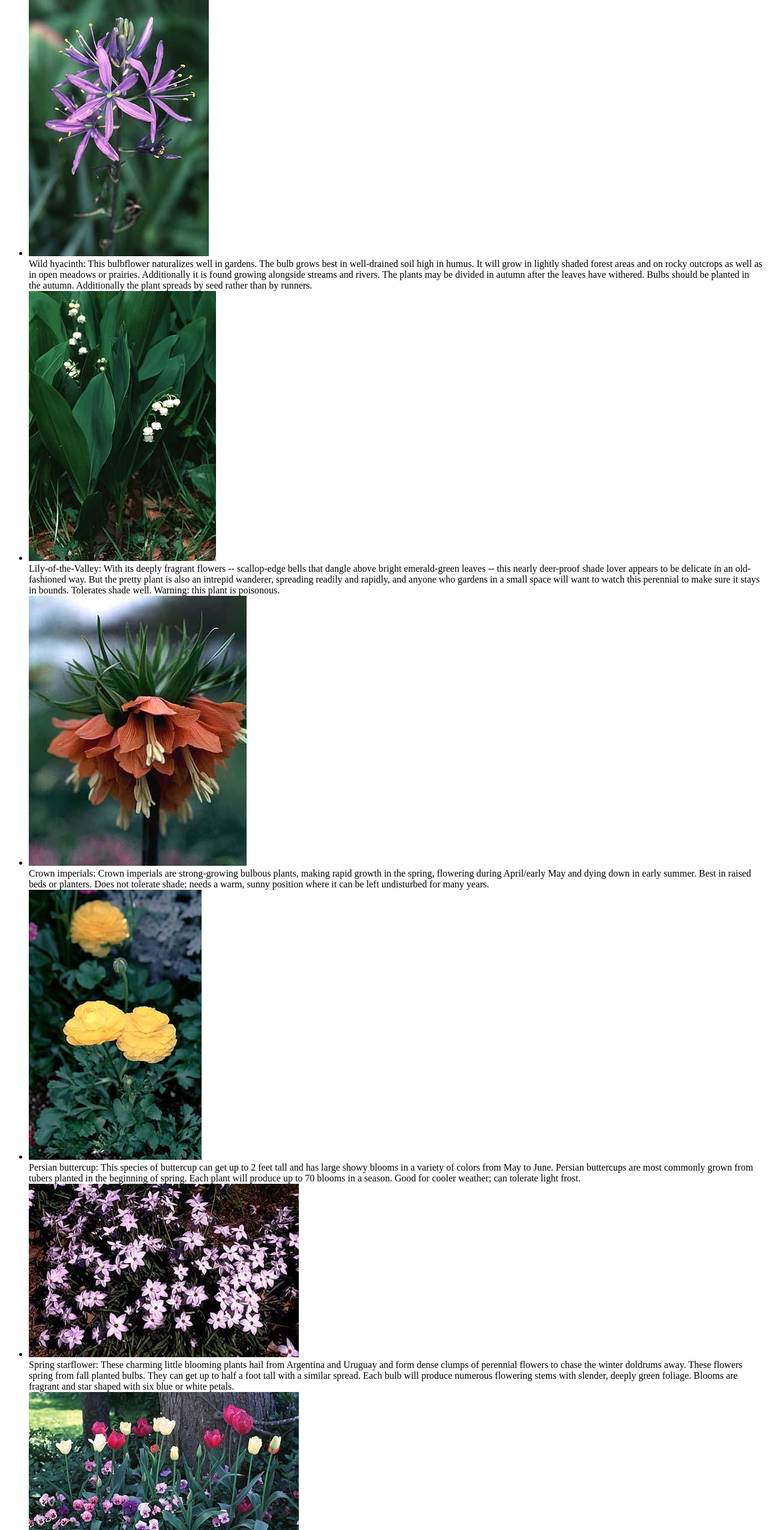
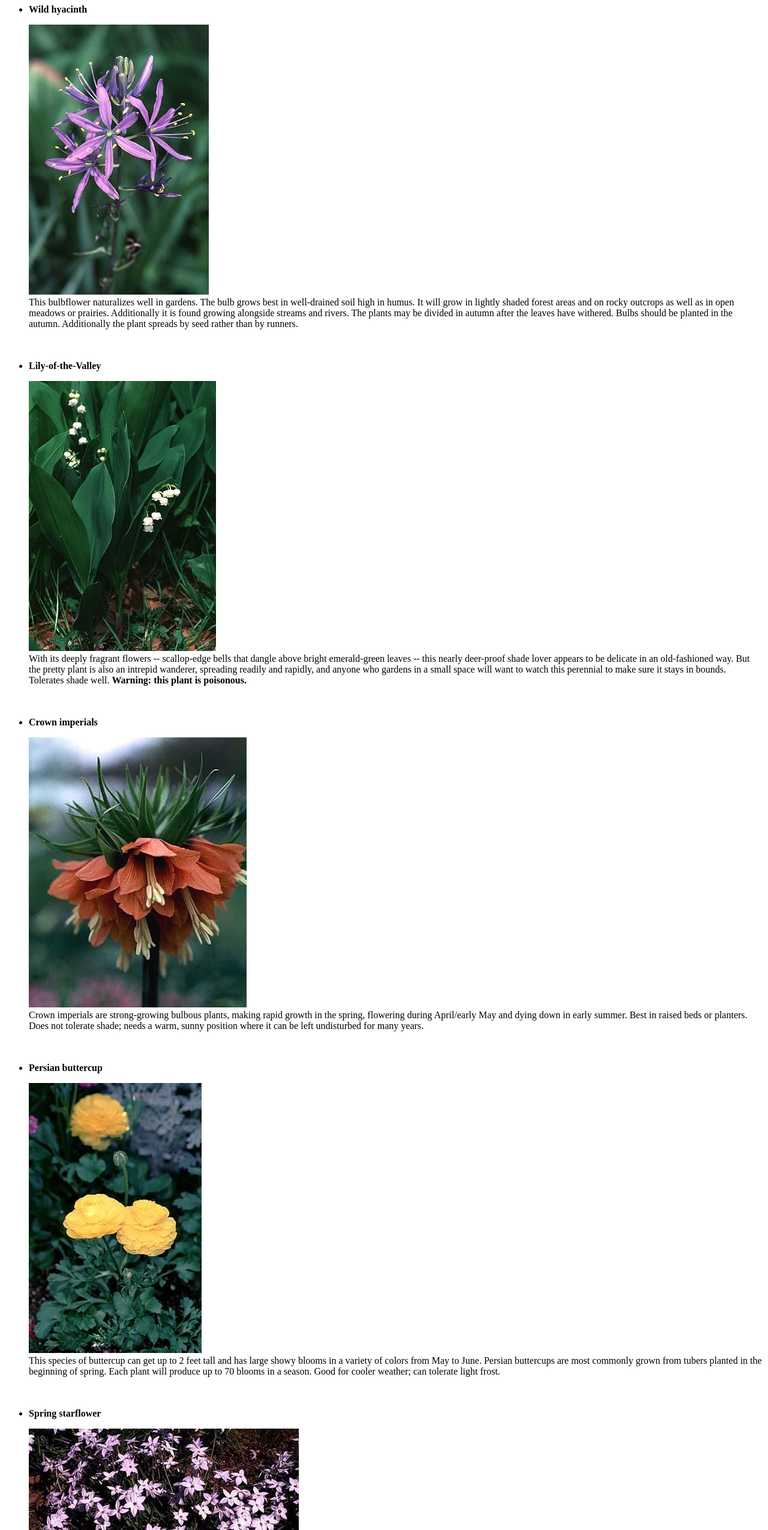
Before and after one commit to Momentum-Team-8/html--small-biz-website-smilewendy7, a plain HTML site: page in-stock.html in a window 1280 px wide. Shown: the part 73-2623 px from the top of the page at 60% size. Drawn offline with Linux system fonts and the light colour scheme.

Commit message:
make some words in in-stock, index, and info bold or italics

```diff
--- a/in-stock.html
+++ b/in-stock.html
@@ -4,20 +4,32 @@
     <meta charset="UTF-8">
     <meta http-equiv="X-UA-Compatible" content="IE=edge">
     <meta name="viewport" content="width= ---- html , initial-scale=1.0">
-    <title>Document</title>
+    <title>Currently In Stock --Lazy River Nursery and Garden Supply </title>
 </head>
 <body>
 
-<p>Currently In Stock
+<h1>Currently In Stock </h1>
 <ul>
-    <li> <img src= "starter_files/images/wild-hyacinth.jpg" alt= "Wild hyacinth"> <br />Wild hyacinth: This bulbflower naturalizes well in gardens. The bulb grows best in well-drained soil high in humus. It will grow in lightly shaded forest areas and on rocky outcrops as well as in open meadows or prairies. Additionally it is found growing alongside streams and rivers. The plants may be divided in autumn after the leaves have withered. Bulbs should be planted in the autumn. Additionally the plant spreads by seed rather than by runners. </li>
-    <li> <img src= "starter_files/images/lily-of-the-valley.jpg" alt = "Lily-of-the-Valley"> <br /> Lily-of-the-Valley: With its deeply fragrant flowers -- scallop-edge bells that dangle above bright emerald-green leaves -- this nearly deer-proof shade lover appears to be delicate in an old-fashioned way. But the pretty plant is also an intrepid wanderer, spreading readily and rapidly, and anyone who gardens in a small space will want to watch this perennial to make sure it stays in bounds. Tolerates shade well. Warning: this plant is poisonous.</li>
-    <li> <img src= "starter_files/images/crown-imperials.jpg" alt = "Crown imperials"> <br /> Crown imperials: Crown imperials are strong-growing bulbous plants, making rapid growth in the spring, flowering during April/early May and dying down in early summer. Best in raised beds or planters. Does not tolerate shade; needs a warm, sunny position where it can be left undisturbed for many years.</li>
-    <li> <img src= "starter_files/images/persian-buttercup.jpg" alt = "Persian buttercup"> <br /> Persian buttercup: This species of buttercup can get up to 2 feet tall and has large showy blooms in a variety of colors from May to June. Persian buttercups are most commonly grown from tubers planted in the beginning of spring. Each plant will produce up to 70 blooms in a season. Good for cooler weather; can tolerate light frost.</li>
-    <li> <img src= "starter_files/images/spring-starflower.jpg" alt = "Spring starflower"> <br /> Spring starflower: These charming little blooming plants hail from Argentina and Uruguay and form dense clumps of perennial flowers to chase the winter doldrums away. These flowers spring from fall planted bulbs. They can get up to half a foot tall with a similar spread. Each bulb will produce numerous flowering stems with slender, deeply green foliage. Blooms are fragrant and star shaped with six blue or white petals.</li>
-    <li> <img src= "starter_files/images/tulips.jpg" alt = "Tulips"> <br /> Tulips: We have a wide variety of tulips in many colors. Plant tulip bulbs in the fall, 6 to 8 weeks before a hard frost is expected and when soils are below 60 degrees F.</li>
+    <li> <p> <strong>Wild hyacinth </strong> </p><img src= "starter_files/images/wild-hyacinth.jpg" alt= "Wild hyacinth"> <br />This bulbflower naturalizes well in gardens. The bulb grows best in well-drained soil high in humus. It will grow in lightly shaded forest areas and on rocky outcrops as well as in open meadows or prairies. Additionally it is found growing alongside streams and rivers. The plants may be divided in autumn after the leaves have withered. Bulbs should be planted in the autumn. Additionally the plant spreads by seed rather than by runners. </li>
+    <Br />
+    <Br />
+    <li> <p><strong>Lily-of-the-Valley</p> </strong><img src= "starter_files/images/lily-of-the-valley.jpg" alt = "Lily-of-the-Valley"> <br /> With its deeply fragrant flowers -- scallop-edge bells that dangle above bright emerald-green leaves -- this nearly deer-proof shade lover appears to be delicate in an old-fashioned way. But the pretty plant is also an intrepid wanderer, spreading readily and rapidly, and anyone who gardens in a small space will want to watch this perennial to make sure it stays in bounds. Tolerates shade well. <strong>Warning: this plant is poisonous.</strong></li>
+    <Br />
+    <Br />
+    <li> <p><strong>Crown imperials</p> </strong><img src= "starter_files/images/crown-imperials.jpg" alt = "Crown imperials"> <br /> Crown imperials are strong-growing bulbous plants, making rapid growth in the spring, flowering during April/early May and dying down in early summer. Best in raised beds or planters. Does not tolerate shade; needs a warm, sunny position where it can be left undisturbed for many years.</li>
+    <Br />
+    <Br />
+    <li> <p><strong>Persian buttercup</p> </strong><img src= "starter_files/images/persian-buttercup.jpg" alt = "Persian buttercup"> <br /> This species of buttercup can get up to 2 feet tall and has large showy blooms in a variety of colors from May to June. Persian buttercups are most commonly grown from tubers planted in the beginning of spring. Each plant will produce up to 70 blooms in a season. Good for cooler weather; can tolerate light frost.</li>
+    <Br />
+    <Br />
+    <li> <p><strong>Spring starflower</p> </strong><img src= "starter_files/images/spring-starflower.jpg" alt = "Spring starflower"> <br /> These charming little blooming plants hail from Argentina and Uruguay and form dense clumps of perennial flowers to chase the winter doldrums away. These flowers spring from fall planted bulbs. They can get up to half a foot tall with a similar spread. Each bulb will produce numerous flowering stems with slender, deeply green foliage. Blooms are fragrant and star shaped with six blue or white petals.</li>
+    <Br />
+    <Br />
+    <li> <p><strong>Tulips</p> </strong><img src= "starter_files/images/tulips.jpg" alt = "Tulips"> <br />  We have a wide variety of tulips in many colors. Plant tulip bulbs in the fall, 6 to 8 weeks before a hard frost is expected and when soils are below 60 degrees F.</li>
+
+    <Br />
+
 </ul>
-</p>
 
 </body>
 </html>
```
Also changed, not shown: index.html (+7 -4 lines), info.html (+23 -2 lines).
